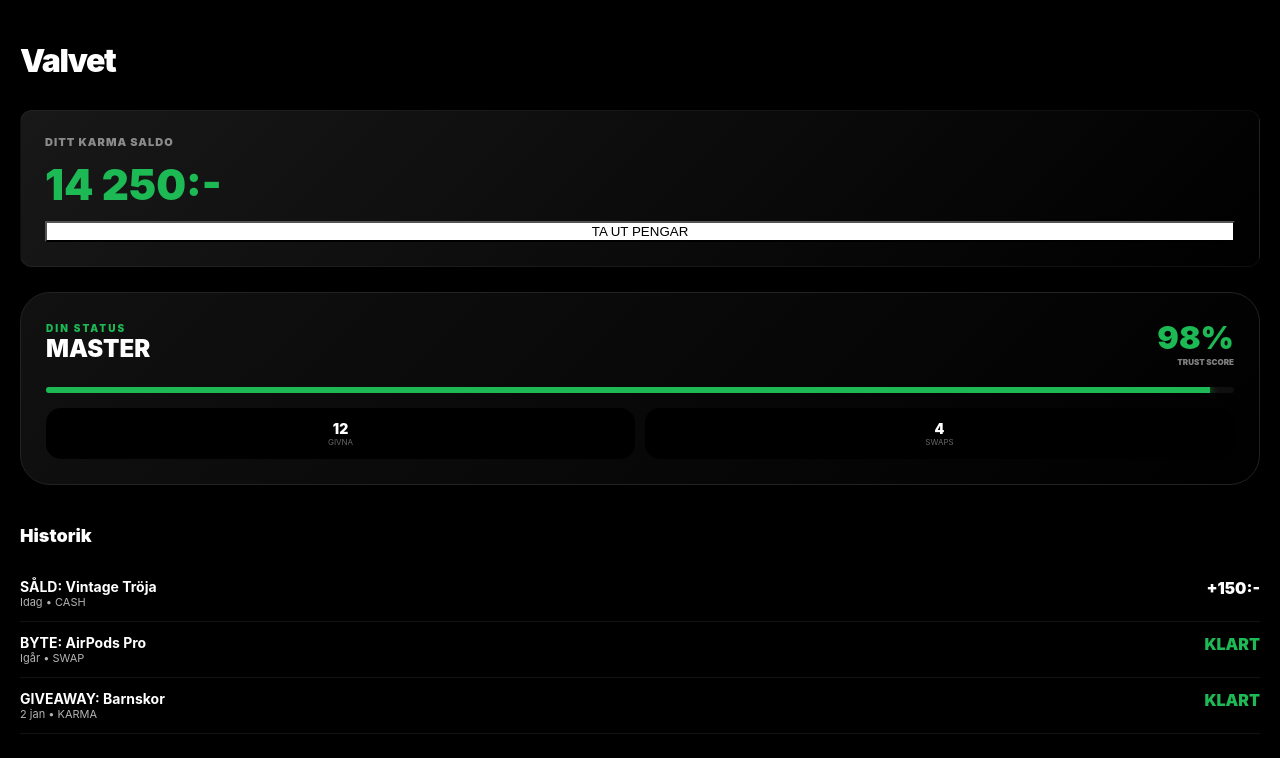
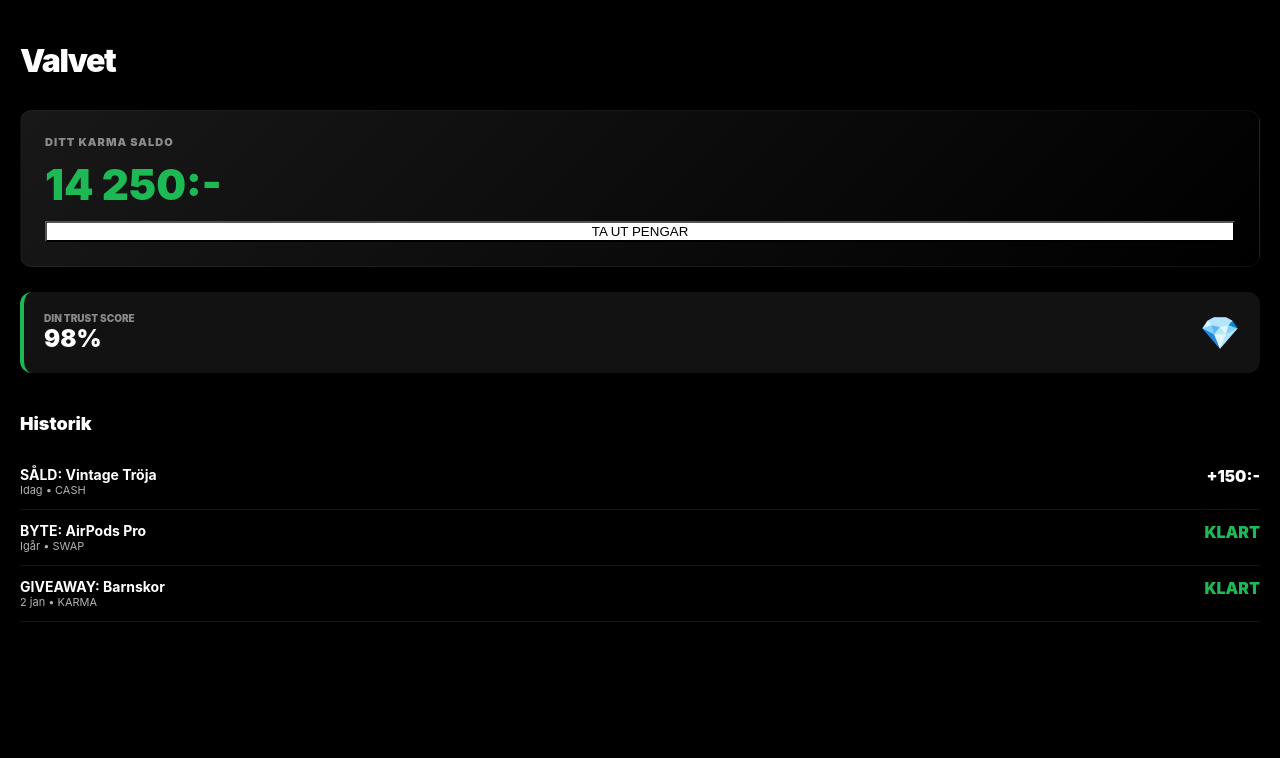
Before and after one commit to gascheckking/marketbeg-appGem, a Next.js app: page /vault in a window 1280 px wide. Shown: the top 758 px of the page. Built offline with nearby package versions, Linux system fonts and the light colour scheme.

Commit message:
Update KarmaTrustCard.tsx

```diff
--- a/components/KarmaTrustCard.tsx
+++ b/components/KarmaTrustCard.tsx
@@ -1,38 +1,19 @@
 // // components/KarmaTrustCard.tsx
 "use client";
-import React from "react";
+import React from 'react';
 
-export default function KarmaTrustCard({ score = 98, level = "Master" }) {
+export default function KarmaTrustCard({ score = 98 }) {
   return (
     <div style={{
-      background: "linear-gradient(135deg, #111 0%, #000 100%)",
-      padding: "25px", borderRadius: "30px", border: "1px solid #222",
-      boxShadow: "0 10px 30px rgba(0,0,0,0.5)"
+      background: '#121212', borderRadius: '12px', padding: '20px',
+      borderLeft: '4px solid var(--karma-green)'
     }}>
-      <div style={{ display: "flex", justifyContent: "space-between", alignItems: "center", marginBottom: "20px" }}>
+      <div style={{ display: 'flex', justifyContent: 'space-between', alignItems: 'center' }}>
         <div>
-          <div style={{ fontSize: "10px", fontWeight: 900, color: "var(--karma-green)", letterSpacing: "2px" }}>DIN STATUS</div>
-          <div style={{ fontSize: "24px", fontWeight: 900 }}>{level.toUpperCase()}</div>
+          <div style={{ fontSize: '10px', fontWeight: 900, opacity: 0.5 }}>DIN TRUST SCORE</div>
+          <div style={{ fontSize: '24px', fontWeight: 900 }}>{score}%</div>
         </div>
-        <div style={{ textAlign: "right" }}>
-          <div style={{ fontSize: "32px", fontWeight: 900, color: "var(--karma-green)" }}>{score}%</div>
-          <div style={{ fontSize: "8px", fontWeight: 900, opacity: 0.5 }}>TRUST SCORE</div>
-        </div>
-      </div>
-
-      <div style={{ background: "rgba(255,255,255,0.05)", height: "6px", borderRadius: "3px", overflow: "hidden", marginBottom: "15px" }}>
-        <div style={{ width: `${score}%`, height: "100%", background: "var(--karma-green)", boxShadow: "0 0 10px var(--karma-green)" }} />
-      </div>
-
-      <div style={{ display: "grid", gridTemplateColumns: "1fr 1fr", gap: "10px" }}>
-        <div style={{ background: "#000", padding: "12px", borderRadius: "15px", textAlign: "center" }}>
-          <div style={{ fontSize: "14px", fontWeight: 900 }}>12</div>
-          <div style={{ fontSize: "8px", opacity: 0.4 }}>GIVNA</div>
-        </div>
-        <div style={{ background: "#000", padding: "12px", borderRadius: "15px", textAlign: "center" }}>
-          <div style={{ fontSize: "14px", fontWeight: 900 }}>4</div>
-          <div style={{ fontSize: "8px", opacity: 0.4 }}>SWAPS</div>
-        </div>
+        <div style={{ fontSize: '32px' }}>💎</div>
       </div>
     </div>
   );
```
